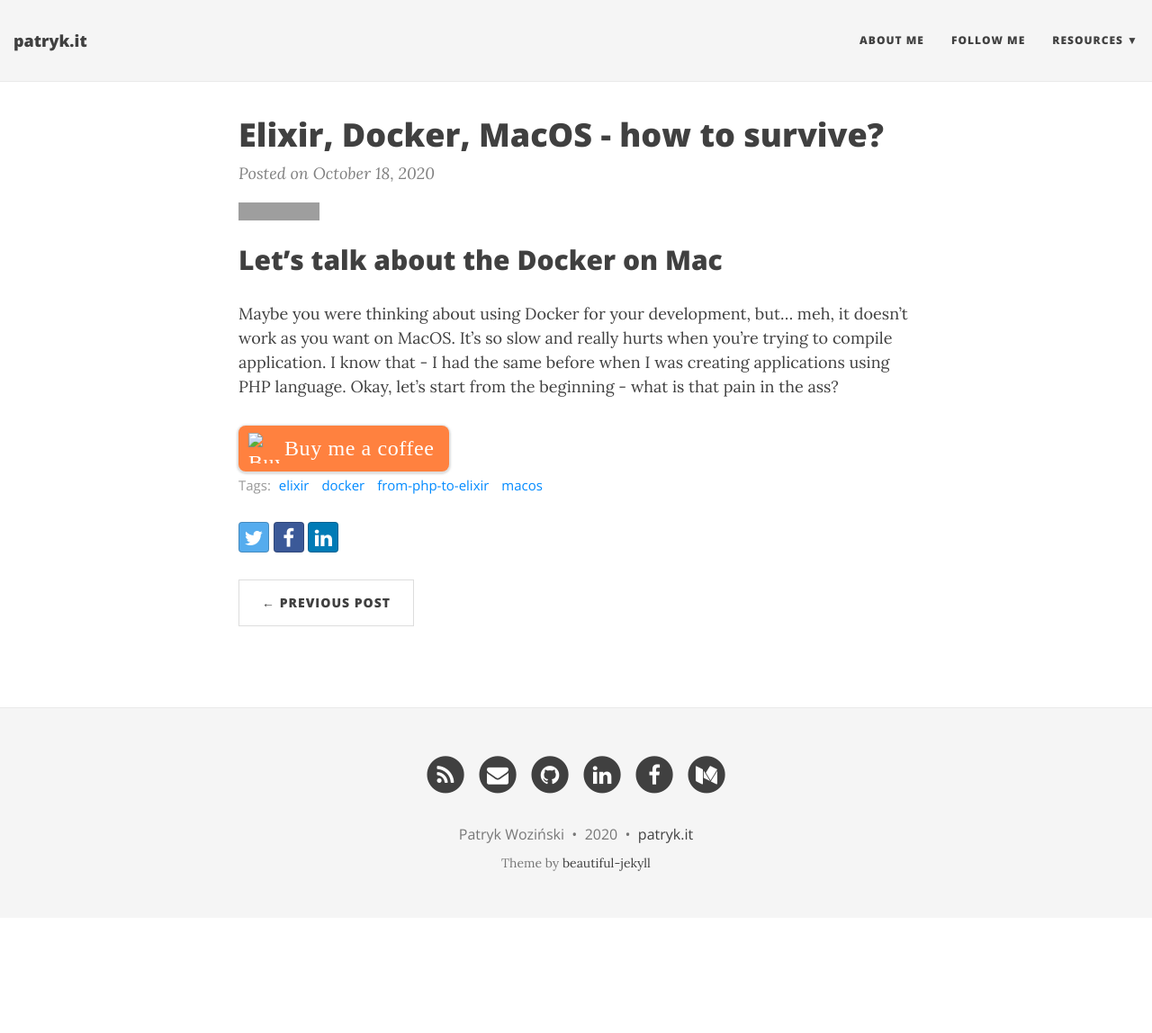
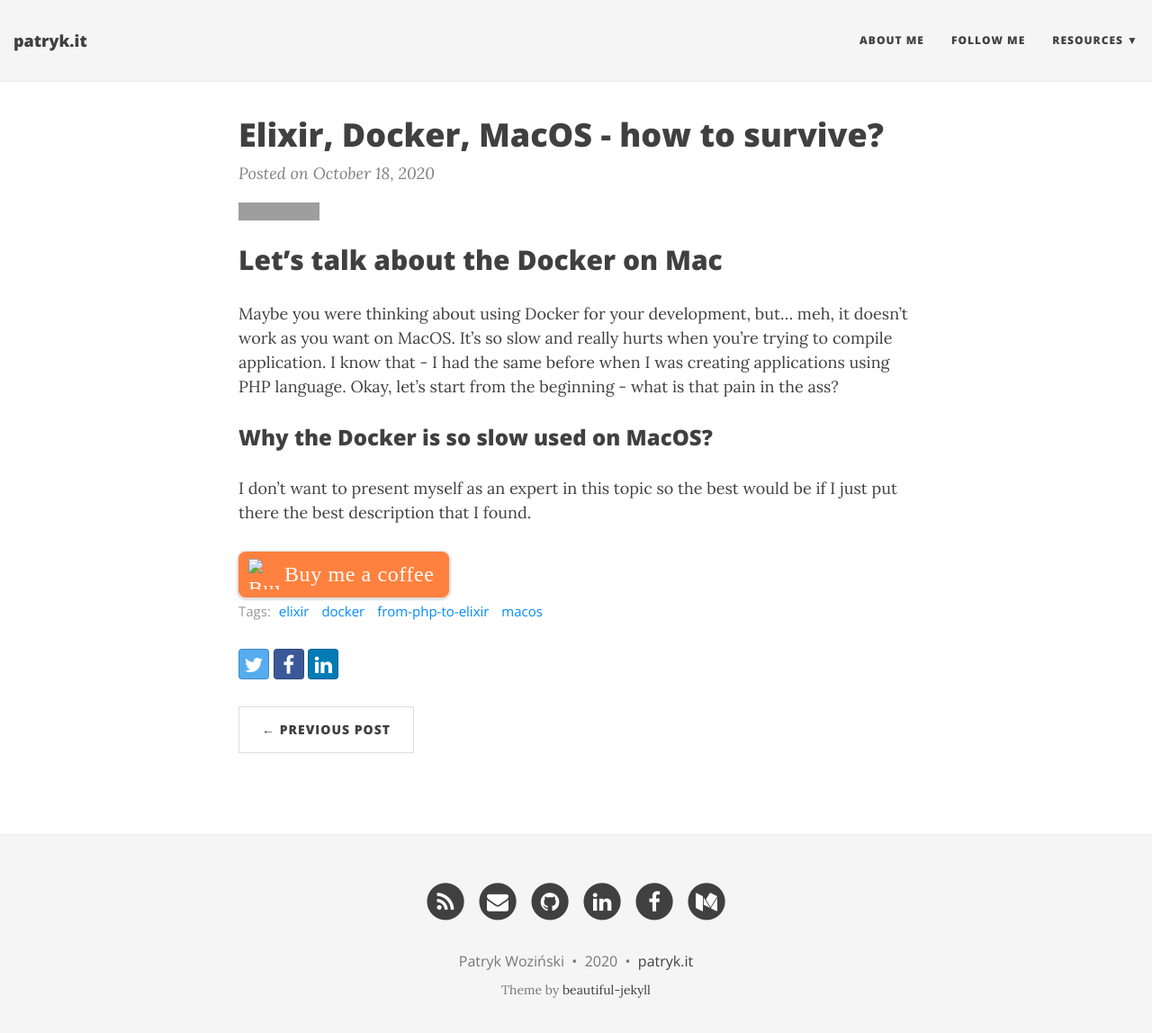
Before and after one commit to patrykwozinski/patrykwozinski.github.io, a Jekyll site: the page built from _posts/2020-10-18-elixir-docker-mac-how-to-survive.md, in a window 1280 px wide and 1161 px high. Shown: the top 1148 px of the window at 90% size. Built offline with Jekyll 4.4.1, drawn with Linux system fonts in a browser that asks for light colours; nearby versions of some CDN libraries; comment, search, counter and statistics services are not loaded; grey boxes are pictures that could not be loaded.

Commit message:
paragraph2

```diff
--- a/_posts/2020-10-18-elixir-docker-mac-how-to-survive.md
+++ b/_posts/2020-10-18-elixir-docker-mac-how-to-survive.md
@@ -10,3 +10,6 @@ share-img: "/img/blog/alchemy-4.jpg"
 
 ## Let's talk about the Docker on Mac
 Maybe you were thinking about using Docker for your development, but... meh, it doesn't work as you want on MacOS. It's so slow and really hurts when you're trying to compile application. I know that - I had the same before when I was creating applications using PHP language. Okay, let's start from the beginning - what is that pain in the ass?
+
+### Why the Docker is so slow used on MacOS?
+I don't want to present myself as an expert in this topic so the best would be if I just put there the best description that I found.
```
